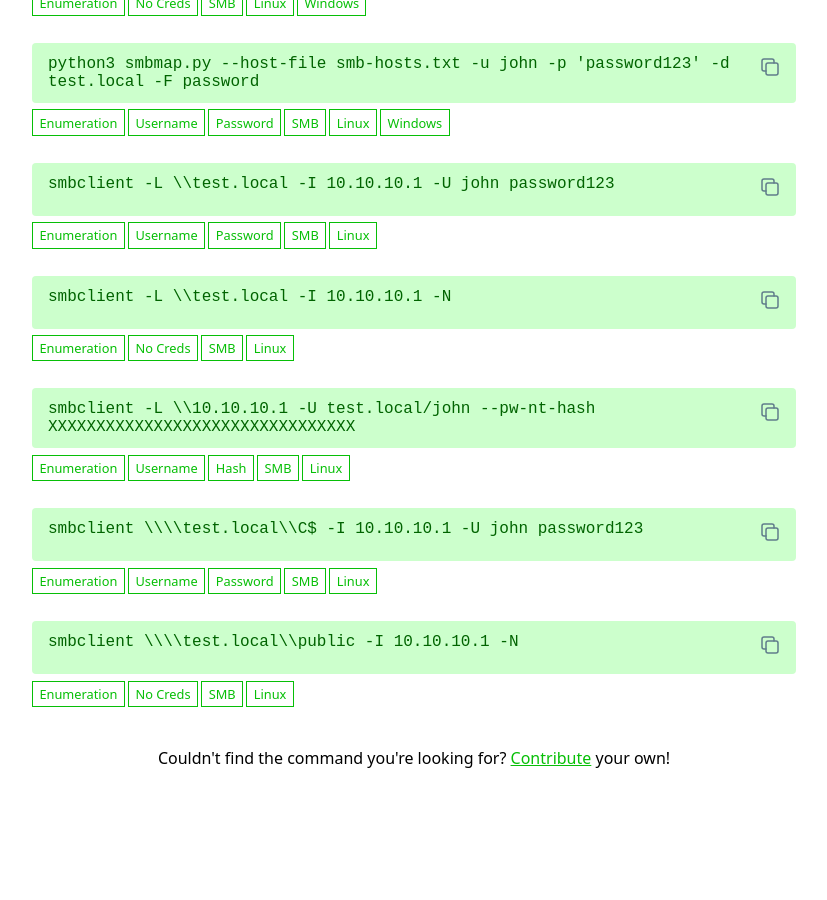
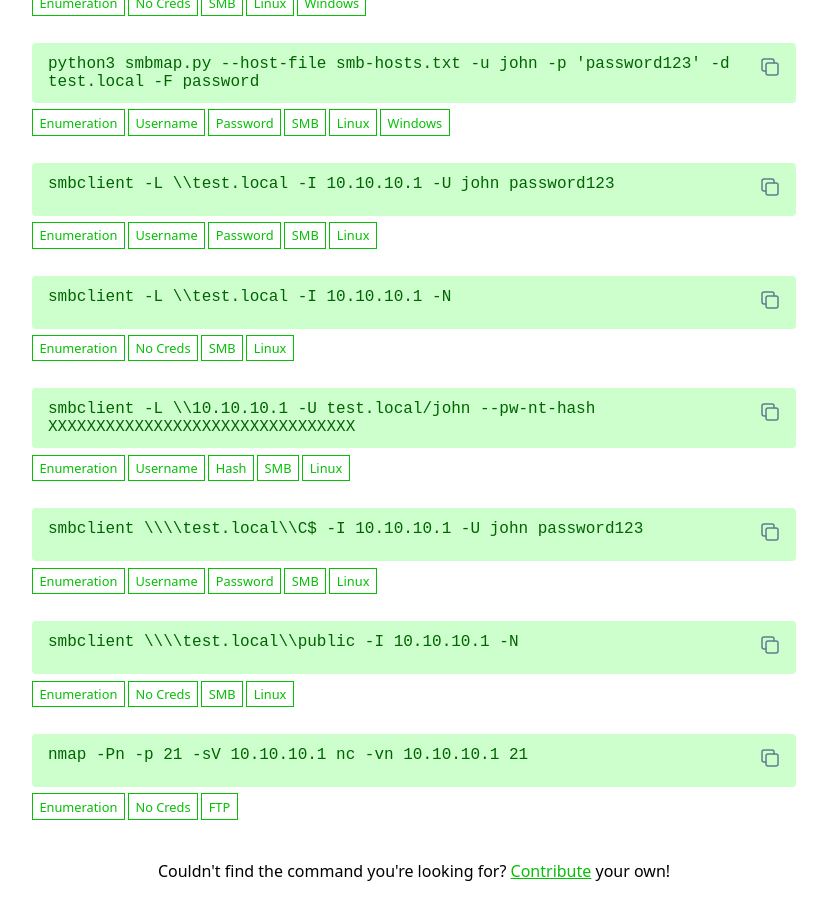
Before and after one commit to NVAToolkit/NVAToolkit.github.io, a Jekyll site: the page built from index.md, in a window 1280 px wide and 900 px high, scrolled down 1109 px. Shown: the whole window, without its empty margins (226-1053 px from the left). Built offline with Jekyll 4.4.1, drawn with Linux system fonts in a browser that asks for light colours; before the commit the page ends 1896 px from its top, so only the background shows below that.

Commit message:
modified:   _data/services.yml 	new file:   _wadcoms/FTP-Banner.md

```diff
--- a/_data/services.yml
+++ b/_data/services.yml
@@ -1,4 +1,8 @@
 ---
+FTP:
+  label: FTP
+  description: You've found the FTP service open and need to know what you can do with it.
+
 SMB:
   label: SMB
   description: You've found the SMB service open and need to know what you can do with it.
--- /dev/null
+++ b/_wadcoms/FTP-Banner.md
@@ -0,0 +1,22 @@
+---
+description: |
+  Perform FTP banner grabbing to identify the FTP service version and gather information about the target system. This can be achieved using tools like nmap for automated service detection or netcat (nc) for manual inspection. Banner grabbing is a fundamental enumeration technique that helps assess potential vulnerabilities and tailor further penetration testing steps.
+
+  Command Reference:
+
+      Target IP: 10.10.10.1
+
+command: |
+  nmap -Pn -p 21 -sV 10.10.10.1
+  nc -vn 10.10.10.1 21
+items:
+  - No_Creds
+services:
+  - FTP
+OS:
+  - Linux, Windows, Mac
+attack_types:
+  - Enumeration
+references:
+  - https://book.hacktricks.wiki/en/network-services-pentesting/pentesting-ftp/index.html
+---
```
